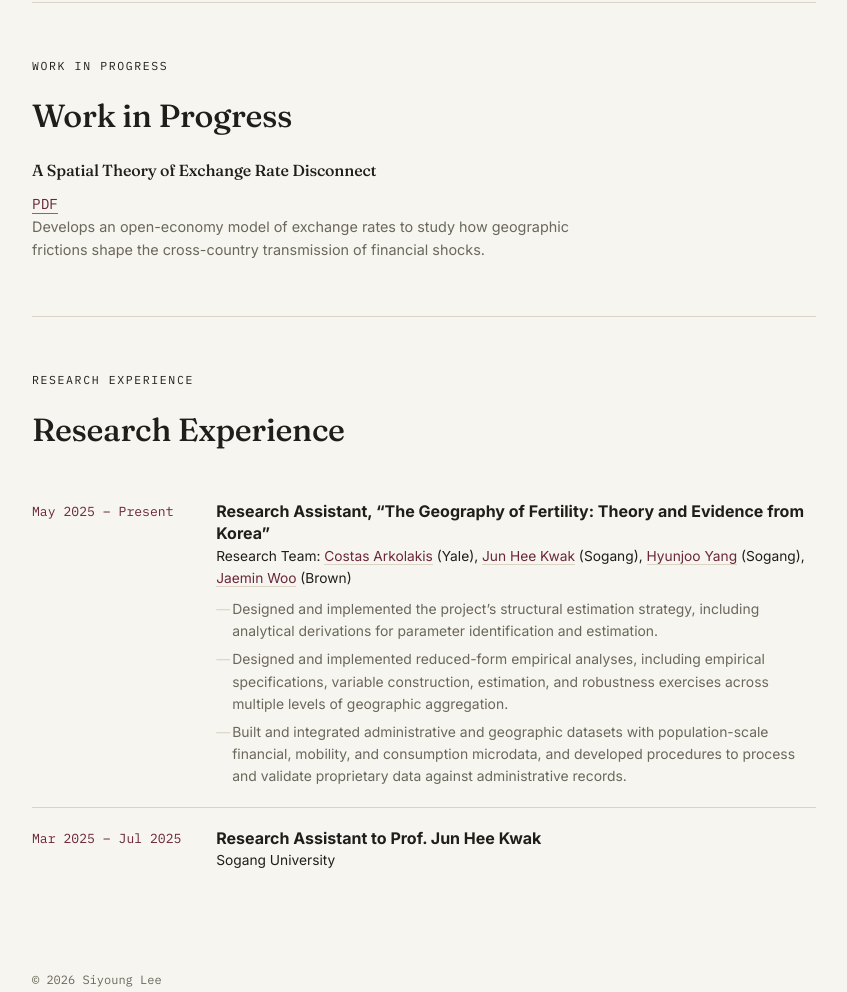
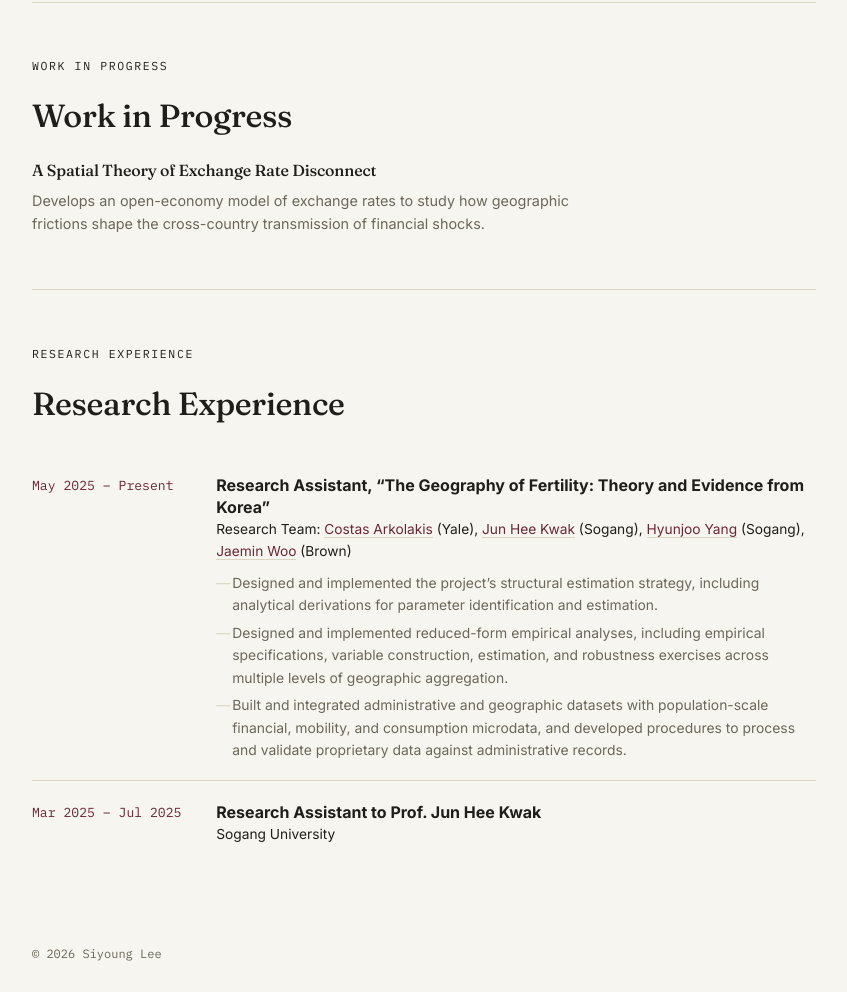
Before and after one commit to SiyoungLeeEcon/SiyoungLeeEcon.github.io, a plain HTML site: page index.html in a window 1280 px wide. Shown: the part 1552-2544 px from the top of the page, without its empty margins (366-1213 px from the left). Drawn offline with Linux system fonts and the light colour scheme.

Commit message:
Update index.html

```diff
--- a/index.html
+++ b/index.html
@@ -373,9 +373,9 @@
       <h2>Work in Progress</h2>
       <div class="wip-item">
         <h3>A Spatial Theory of Exchange Rate Disconnect</h3>
-            <p class="pub-links">
+            <!-- <p class="pub-links">
               <a href="A_Spatial_theory_of_ER_Disconnect.pdf">PDF</a>
-            </p>
+            </p> -->
         <p>Develops an open-economy model of exchange rates to study how
           geographic frictions shape the cross-country transmission of financial shocks.</p>
       </div>
```
